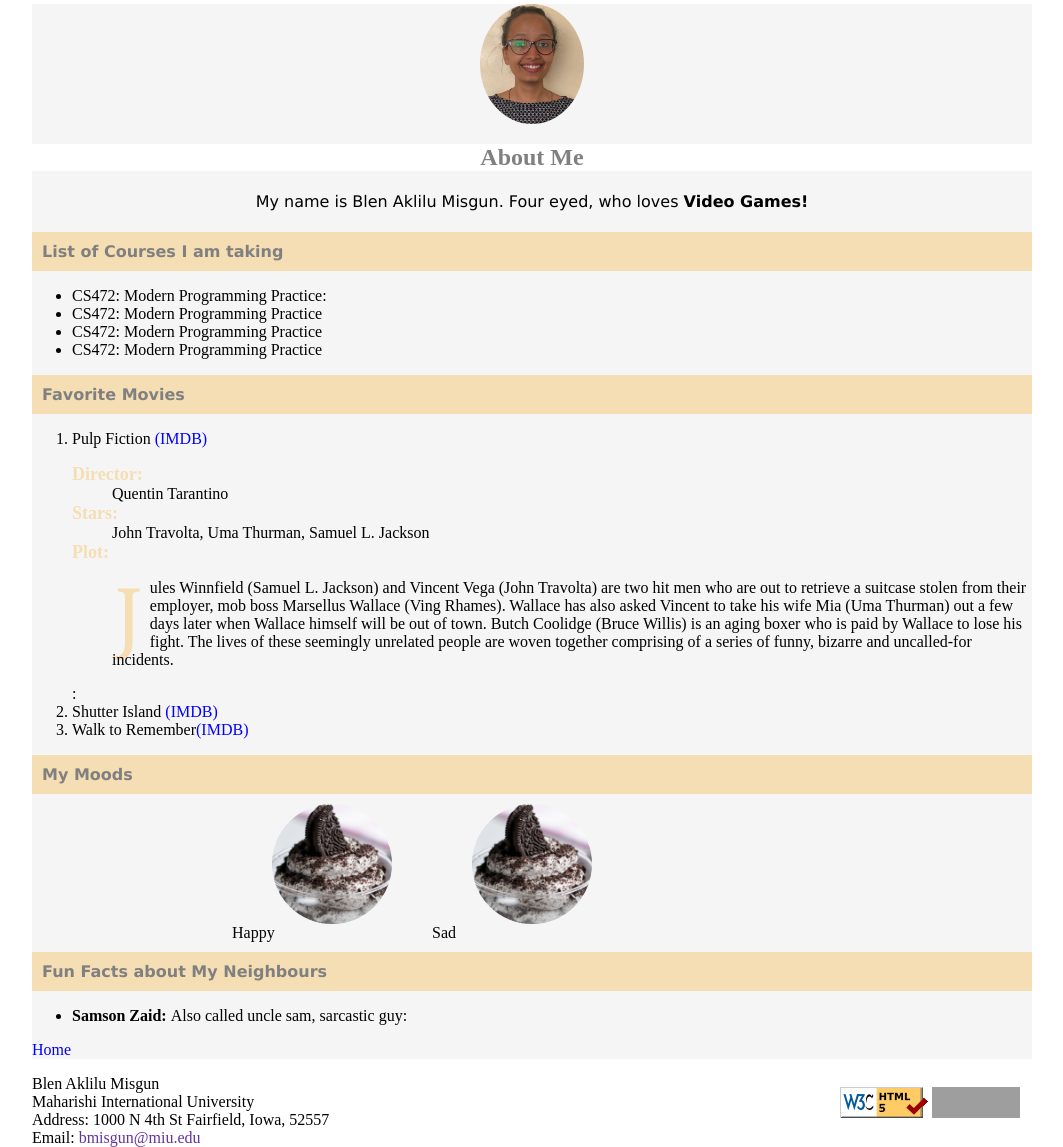
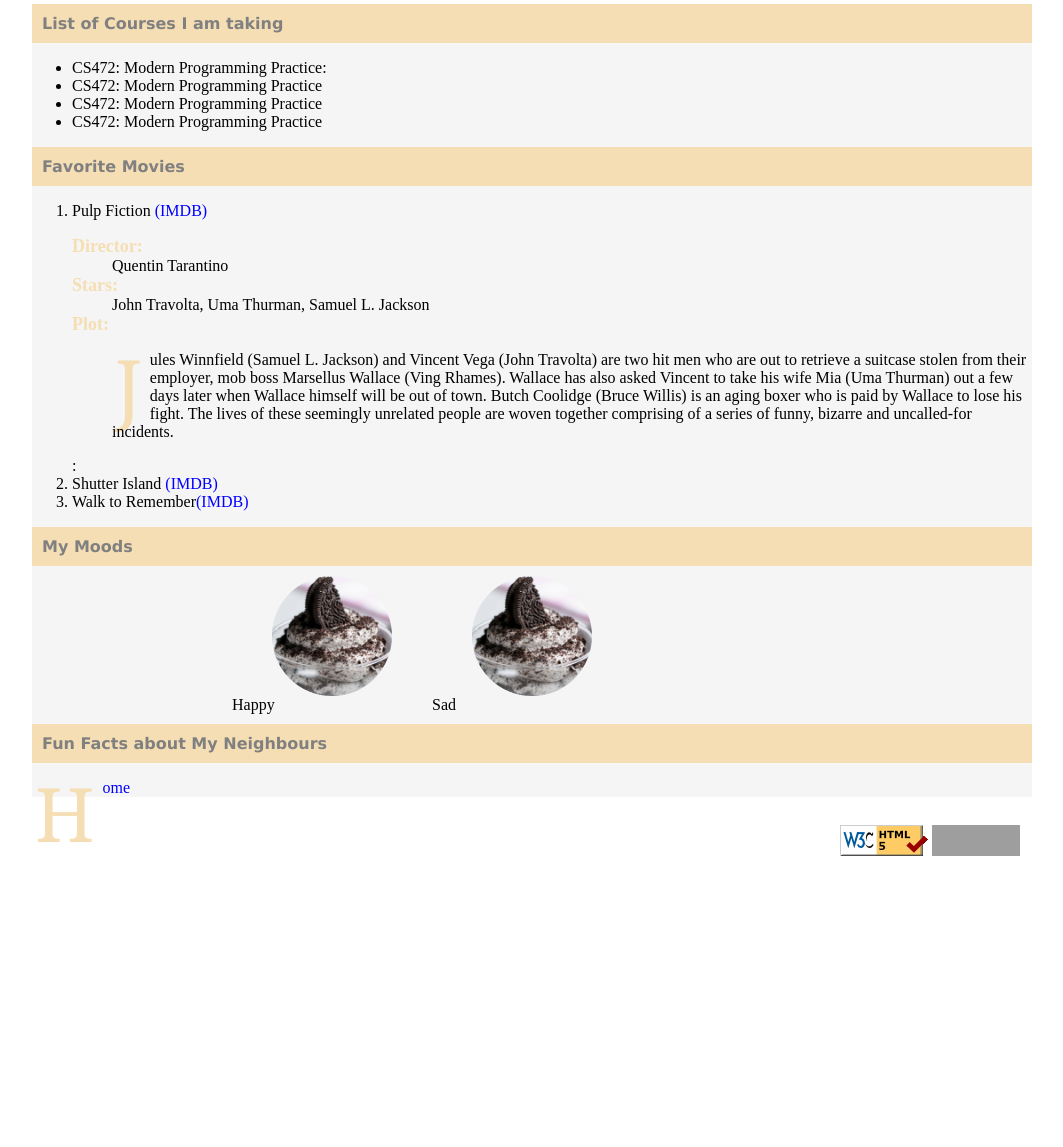
Before and after one commit to beeaklilu/beeaklilu.github.io, a plain HTML site: page about.html in a window 1280 px wide. Shown: the part 4-1151 px from the top of the page, without its empty margins (108-1171 px from the left). After the commit the page ends 876 px from the top, so only its background shows below. Drawn offline with Linux system fonts and the light colour scheme; grey boxes are pictures that could not be loaded.

Commit message:
Update about.html

```diff
--- a/about.html
+++ b/about.html
@@ -12,12 +12,6 @@
 <body>
 
     <div class="content">
-        <img class="profile" src="img/profile.jpg" alt="Avatar">
-        <h2 style="text-align: center; color:gray; background-color: white;">About Me</h2>
-
-        <h4 >My name is Blen Aklilu Misgun. Four eyed, who loves <b>Video Games!</b></h4>
-
-
         <header>List of Courses I am taking</header>
 
 
@@ -70,23 +64,14 @@
         <header>Fun Facts about My Neighbours </header>
 
         <div>
-            <ul>
-                <li><span class="bold">Samson Zaid: </span>Also called uncle sam, sarcastic guy</li>
 
-            </ul>
 
             <p><a href="index.html">Home</a></p>
           </div>
 
 
         <footer>
-            <div style="float: left;">
-                Blen Aklilu Misgun <br> Maharishi International University <br>
-                    Address: 1000 N 4th St Fairfield, Iowa, 52557
-                    <br> Email: <a href="">bmisgun@miu.edu</a>
 
-
-            </div>
             <div style="float: right; margin: 12px;">
                 <a href=https://validator.w3.org/check/referer> <img src="img/w3c-html.png" alt="html validator" /></a>
                 <a href="https://jigsaw.w3.org/css-validator/check/referer">
```
